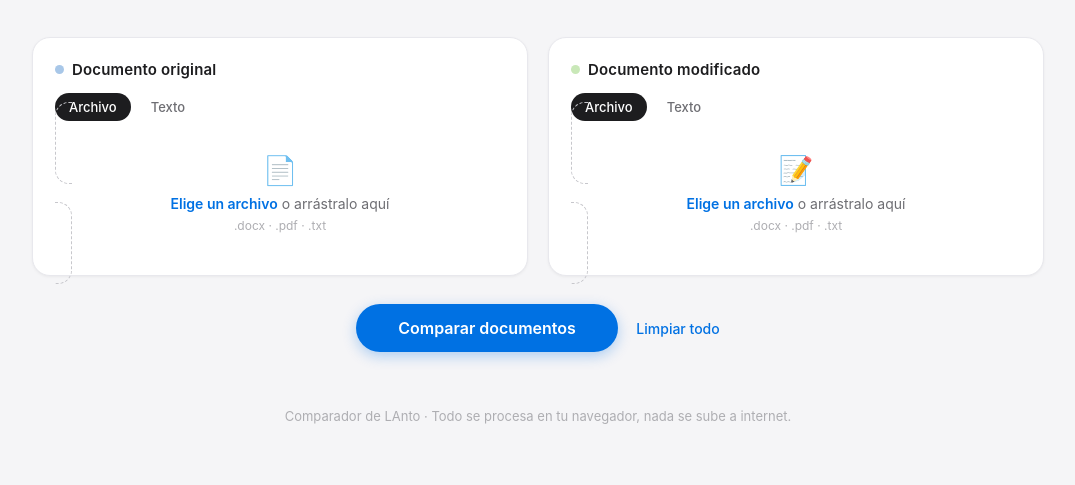
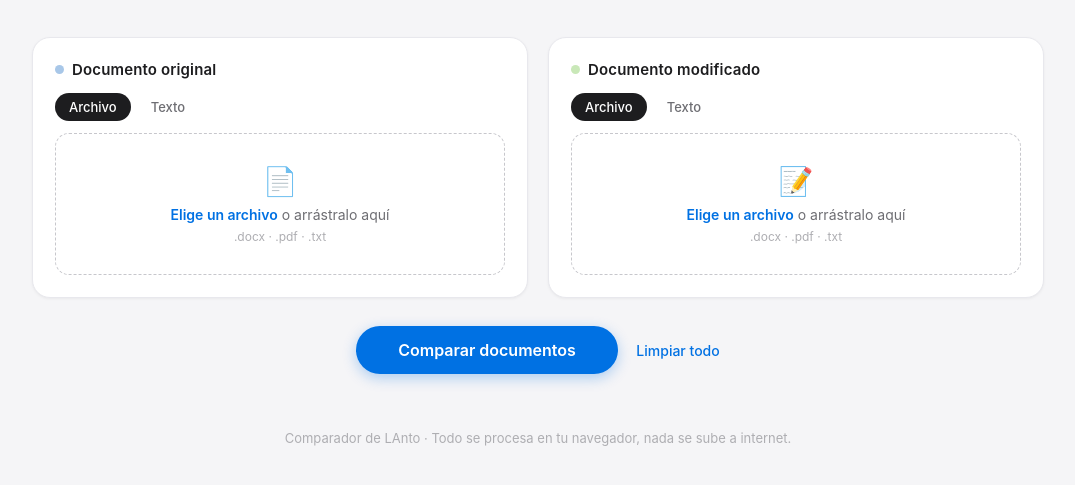
Before and after one commit to la86926/comparison, a plain HTML site: page index.html in a window 1280 px wide. Shown: the part 157-642 px from the top of the page, without its empty margins (102-1177 px from the left). Drawn offline with nearby package versions, Linux system fonts and the light colour scheme; a script that the page names is missing.

Commit message:
Update index.html

```diff
--- a/index.html
+++ b/index.html
@@ -76,11 +76,14 @@
   .tab.active{background:var(--ink);color:#fff}
 
   .drop{
+    display:block;                       /* CAMBIO: el <label> era inline y se distorsionaba */
+    width:100%;                          /* CAMBIO: ocupa todo el ancho del panel */
     border:1.5px dashed #c7c7cc;border-radius:14px;
     padding:30px 16px;text-align:center;cursor:pointer;
     transition:border-color .2s,background .2s;
   }
-  .drop:hover,.drop.over{border-color:var(--accent);background:#f0f7ff}
+  .drop > *{pointer-events:none}         /* CAMBIO: evita el parpadeo raro al arrastrar sobre los hijos */
+  .drop:hover,.drop.over{border-color:var(--accent);background:#f0f7ff;transform:none}
   .drop .ic{font-size:28px;margin-bottom:8px}
   .drop p{font-size:14px;color:var(--ink-soft)}
   .drop strong{color:var(--accent);font-weight:600}
```
